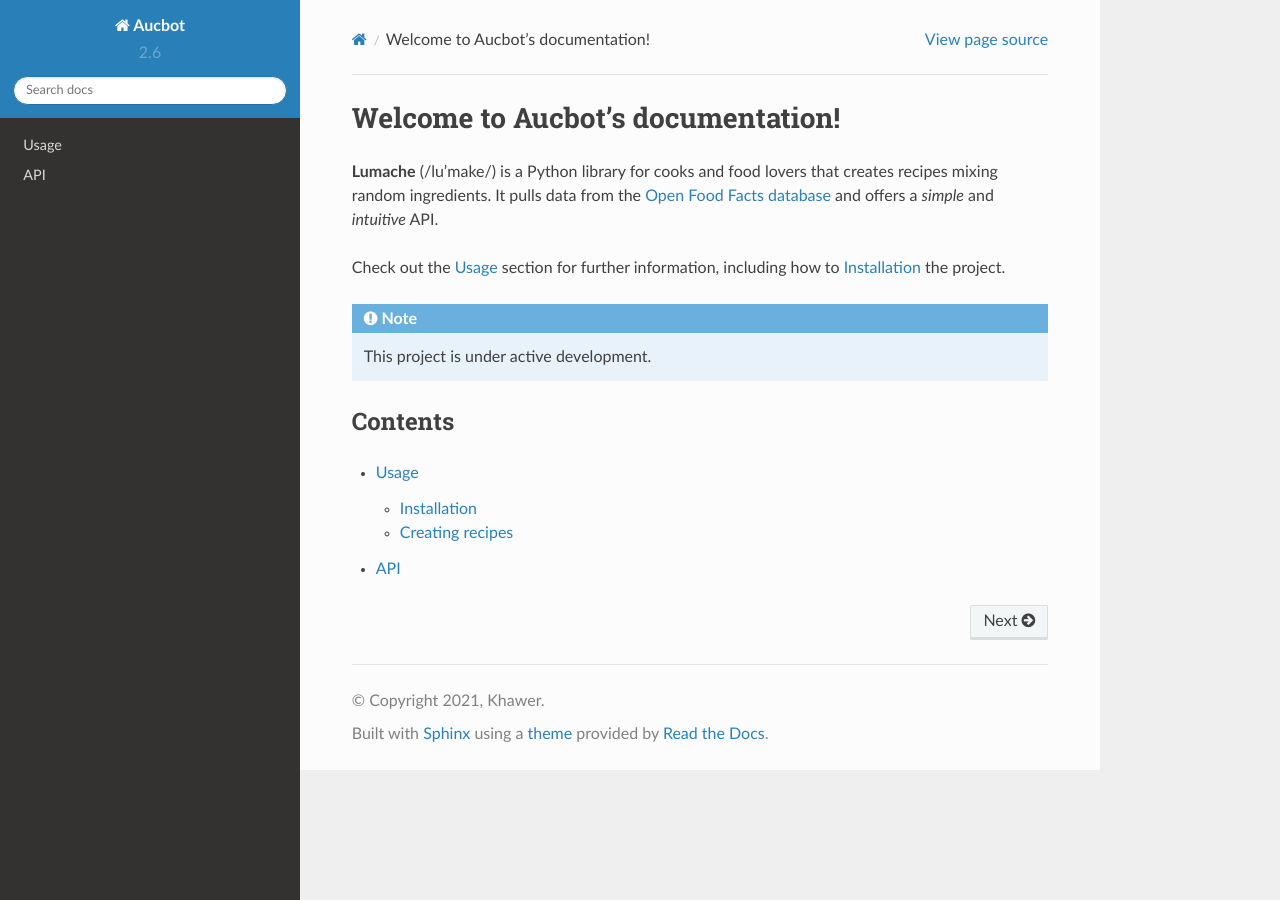
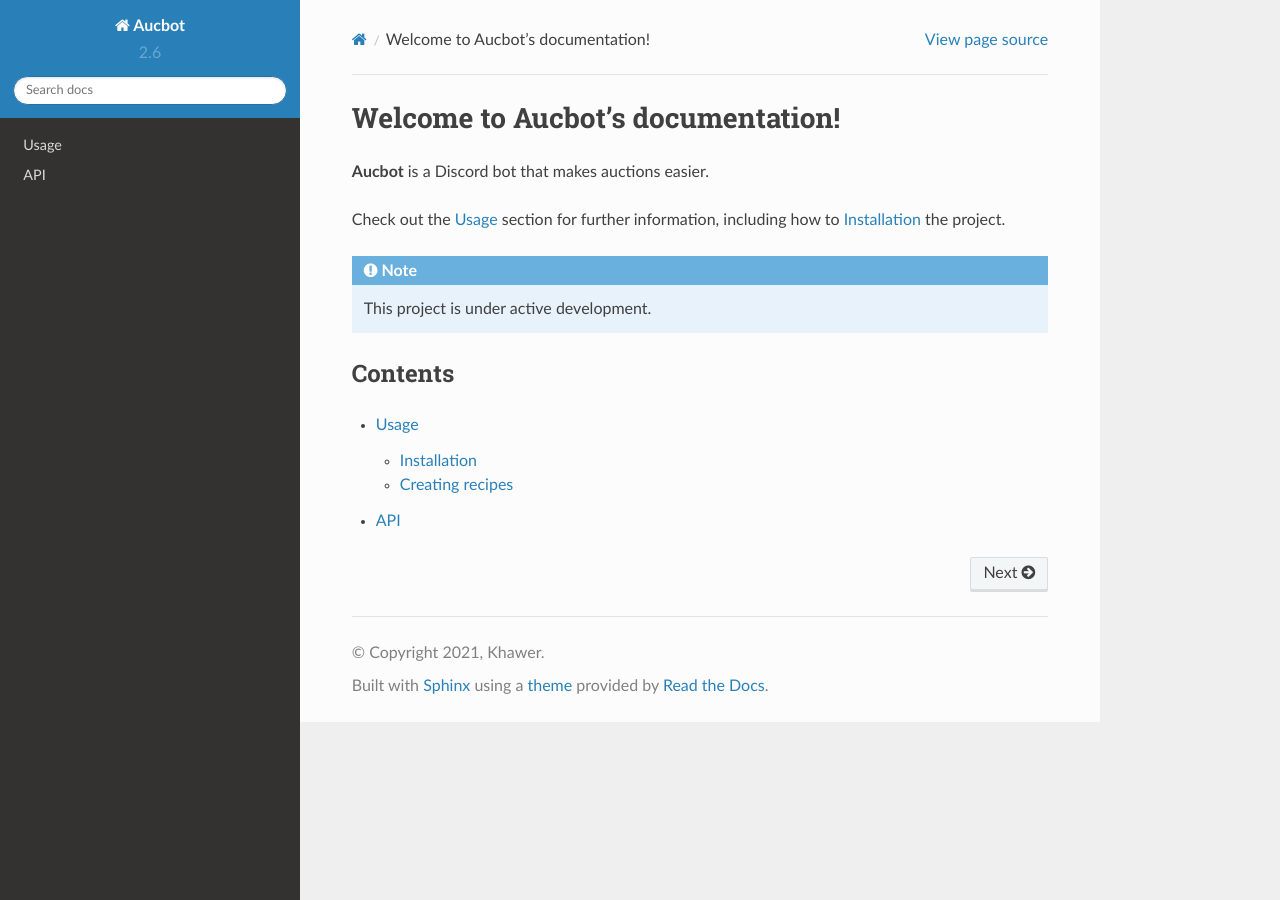
Before and after one commit to KhawerAbbas7/AucbotDocs, a Sphinx documentation site: the page built from docs/source/index.rst, in a window 1280 px wide. Built offline with Sphinx 7.4.7 and the Read the Docs theme 2.0.0, drawn with Linux system fonts in a browser that asks for light colours.

Commit message:
Update index.rst

```diff
--- a/docs/source/index.rst
+++ b/docs/source/index.rst
@@ -1,10 +1,7 @@
 Welcome to Aucbot's documentation!
 ===================================
 
-**Lumache** (/lu'make/) is a Python library for cooks and food lovers
-that creates recipes mixing random ingredients.
-It pulls data from the `Open Food Facts database <https://world.openfoodfacts.org/>`_
-and offers a *simple* and *intuitive* API.
+**Aucbot** is a Discord bot that makes auctions easier.
 
 Check out the :doc:`usage` section for further information, including
 how to :ref:`installation` the project.
```
